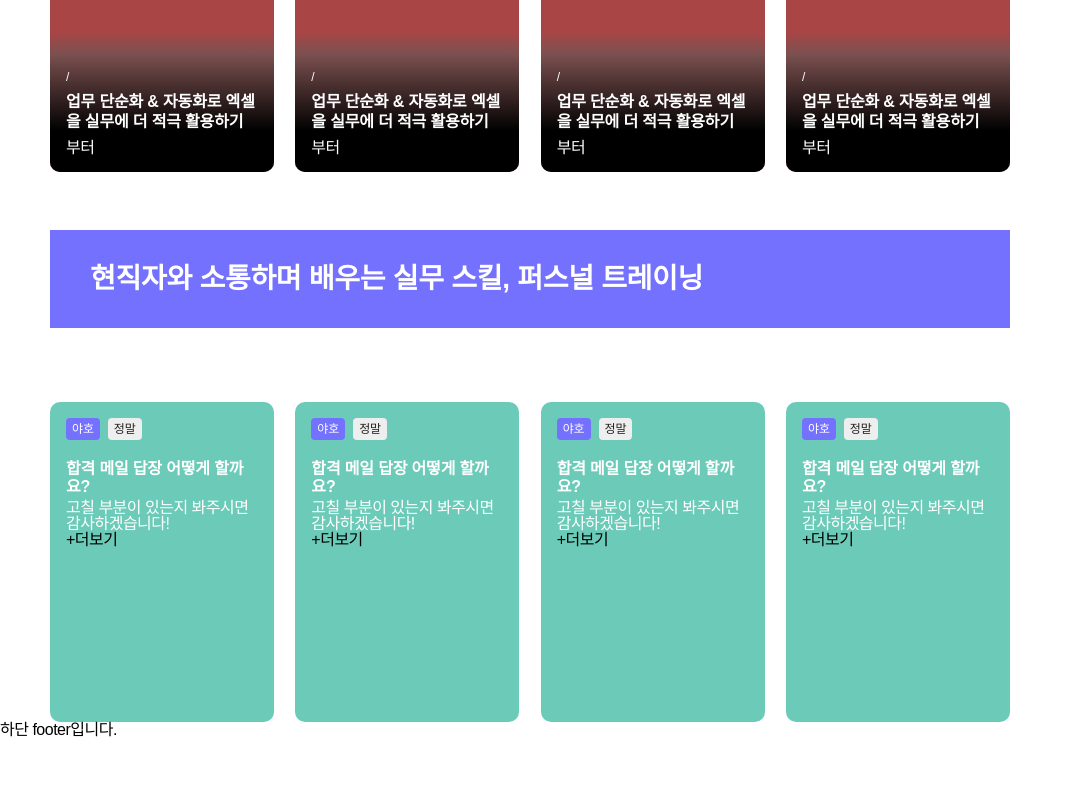
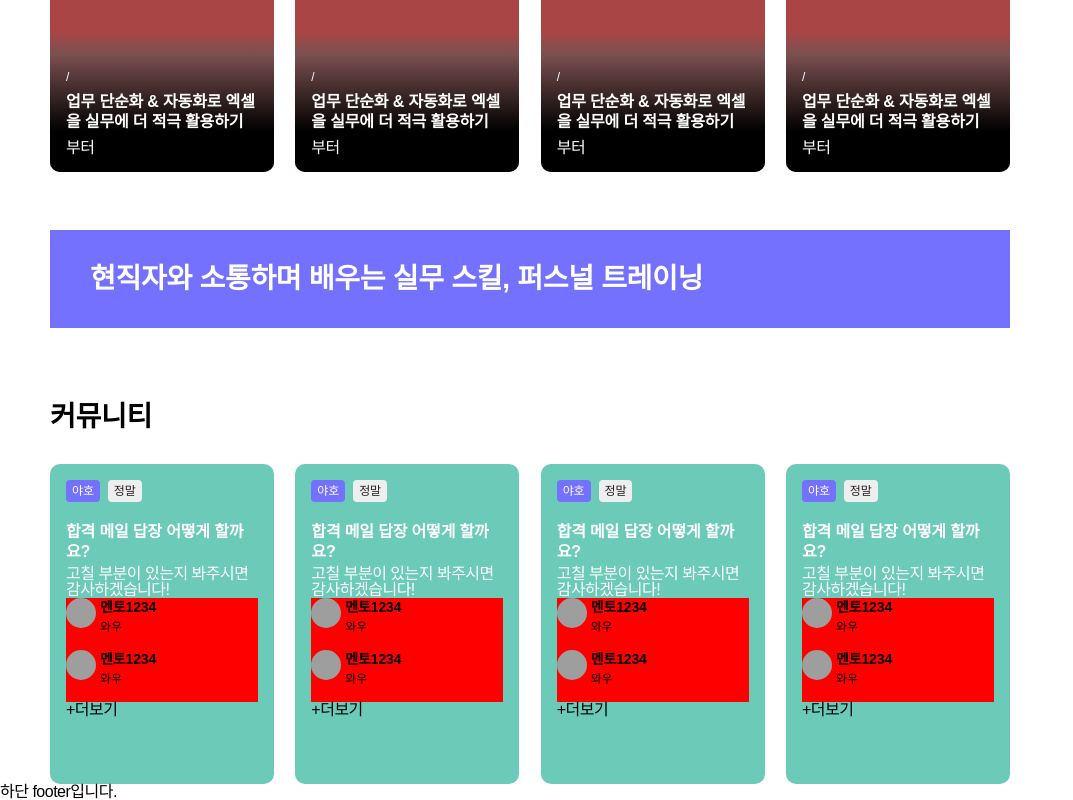
Before and after one commit to JangSaeYoung/my-caffein, a React (Create React App) app: page / in a window 1280 px wide. Shown: the part 1130-1930 px from the top of the page, without its empty margins (0-1073 px from the left). Before the commit the page ends 1868 px from the top, so only its background shows below. Built offline with nearby package versions, Linux system fonts and the light colour scheme; grey boxes are pictures that could not be loaded.

Commit message:
[Feat]CommunityCard props 수정

```diff
--- a/src/components/Comments/Comment.tsx
+++ b/src/components/Comments/Comment.tsx
@@ -1,18 +1,39 @@
 import styled from "styled-components";
+import fonts from "styles/fonts";
 import { IComment } from "types/type";
 
-const Comment = ({ comment }: { comment: IComment }) => (
+const Comment = ({ comments }: { comments: IComment }) => (
   <Container>
+    <img src="{comments.profile}" alt="" />
     <div>
-      <img src="{comment.profile}" alt="" />
-    </div>
-    <div>
-      <div className="comment-nickname">{comment.nickname}</div>
-      <div className="comment-content">{comment.content}</div>
+      <div className="comment-nickname">{comments.nickname}</div>
+      <div className="comment-content">{comments.content}</div>
     </div>
   </Container>
 );
 
+const Container = styled.div`
+  display: flex;
+  gap: 4px;
+  padding-bottom: 16px;
+  background-color: red;
+
+  .comment-nickname {
+    ${fonts.Body2}
+    font-weight: bold;
+    padding-bottom: 4px;
+  }
+  .comment-content {
+    ${fonts.Caption}
+  }
+
+  img {
+    background-size: cover;
+    background-position: center;
+    width: 30px;
+    height: 30px;
+    border-radius: 15px;
+  }
+`;
+
 export default Comment;
-
-const Container = styled.div``;
--- a/src/components/Comments/index.tsx
+++ b/src/components/Comments/index.tsx
@@ -5,7 +5,7 @@ import Comment from "./Comment";
 const Comments = ({ comments }: { comments: IComment[] }) => (
   <Container>
     {comments.map((comment, index) => (
-      <Comment key={index} comment={comment} />
+      <Comment key={index} comments={comment} />
     ))}
   </Container>
 );
--- a/src/components/CommunityCard/CommunityCard.tsx
+++ b/src/components/CommunityCard/CommunityCard.tsx
@@ -19,7 +19,7 @@ const CommunityCard = ({ commu }: IncoProps) => {
         <div className="questions">{commu.questions}</div>
       </div>
       <div className="commets">
-        <Comments comments={[]} />
+        <Comments comments={commu.comments} />
       </div>
       <Link to="/CommunityDetail">
         <div className="plusBtn">+더보기</div>
--- a/src/pages/Home/Components/CampSection.tsx
+++ b/src/pages/Home/Components/CampSection.tsx
@@ -17,14 +17,14 @@ const CampSection = ({ title, camps }: InProps) => {
     <Container>
       <div className="section-title">인기 부트 캠프</div>
       <div className="camp-cards">
-        {camps.map(camp => (
-          <CampCard camp={camp} key={camp.id} field={false} />
+        {camps.map((camp, index) => (
+          <CampCard camp={camp} key={index} field={false} />
         ))}
       </div>
       <div className="section-title">특가 할인 캠프</div>
       <div className="camp-cards">
-        {camps.map(camp => (
-          <CampCard camp={camp} key={camp.id} field={true} />
+        {camps.map((camp, index) => (
+          <CampCard camp={camp} key={index} field={true} />
         ))}
       </div>
     </Container>
--- a/src/pages/Home/Components/CommunitySection.tsx
+++ b/src/pages/Home/Components/CommunitySection.tsx
@@ -13,12 +13,14 @@ interface IncoProps {
 }
 
 const CommunitySection = ({ title, commus }: IncoProps) => {
+  console.log(commus);
   return (
     <Container>
+      <div className="container-title">커뮤니티</div>
       <div className="title">{title}</div>
       <div className="cards">
-        {commus.map(community => (
-          <CommunityCard commu={community} key={community.id} />
+        {commus.map((community, index) => (
+          <CommunityCard commu={community} key={index} />
         ))}
       </div>
     </Container>
@@ -28,10 +30,15 @@ const CommunitySection = ({ title, commus }: IncoProps) => {
 export default CommunitySection;
 
 const Container = styled.div`
+  .container-title {
+    ${fonts.H1};
+    padding-top: 20px;
+    padding-bottom: 4px;
+  }
+
   .title {
     font-size: 16px;
     font-weight: 700px;
-    line-height: 18px;
     padding-top: 20px;
     padding-bottom: 4px;
   }
--- a/src/pages/Home/Home.tsx
+++ b/src/pages/Home/Home.tsx
@@ -13,13 +13,11 @@ const community: InCommunity = {
   content: "고칠 부분이 있는지 봐주시면 감사하겠습니다!",
   comments: [
     {
-      id: 0,
       profile: "https://cdn.comento.kr/images/pt/tmp/prefix_44UsYDVNuM.jpg",
       content: "와우",
       nickname: "멘토1234",
     },
     {
-      id: 1,
       profile: "https://cdn.comento.kr/images/pt/tmp/prefix_44UsYDVNuM.jpg",
       content: "와우",
       nickname: "멘토1234",
@@ -29,7 +27,6 @@ const community: InCommunity = {
 };
 
 const campMock: InCamp = {
-  id: 0,
   name: "업무 단순화 & 자동화로 엑셀을 실무에 더 적극 활용하기",
   type: "popular",
   status: "",
@@ -37,6 +34,7 @@ const campMock: InCamp = {
   skill: "",
   startDate: "",
   thumbnail: "",
+  id: 0,
 };
 
 const Home = () => {
@@ -49,6 +47,8 @@ const Home = () => {
     setPopularCamps([campMock, campMock, campMock, campMock]);
     setSaleCamps([campMock, campMock, campMock, campMock]);
   }, []);
+
+  console.log("여기", communities);
 
   return (
     <Container>
--- a/src/types/type.tsx
+++ b/src/types/type.tsx
@@ -21,7 +21,6 @@ export interface InCommunity {
 }
 
 export interface IComment {
-  id: number;
   profile: string;
   nickname: string;
   content: string;
```
